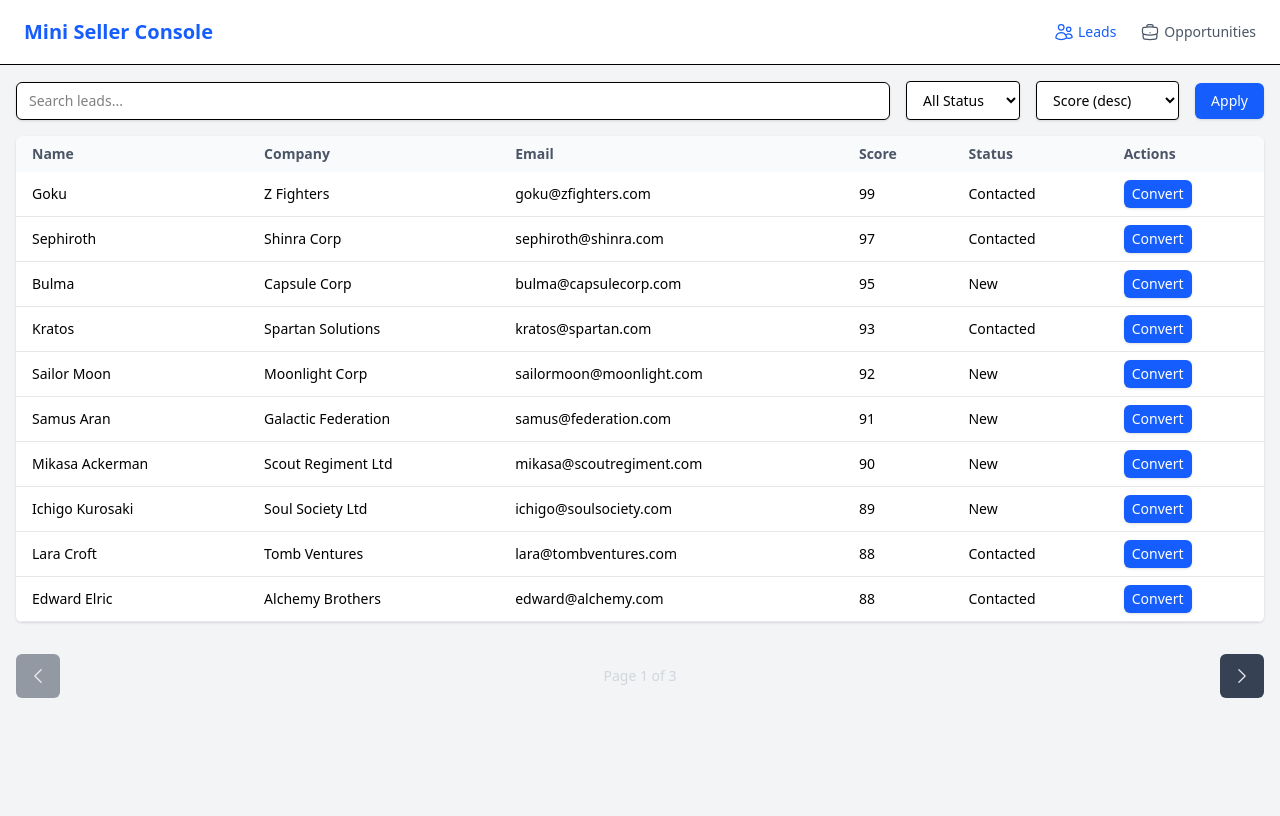
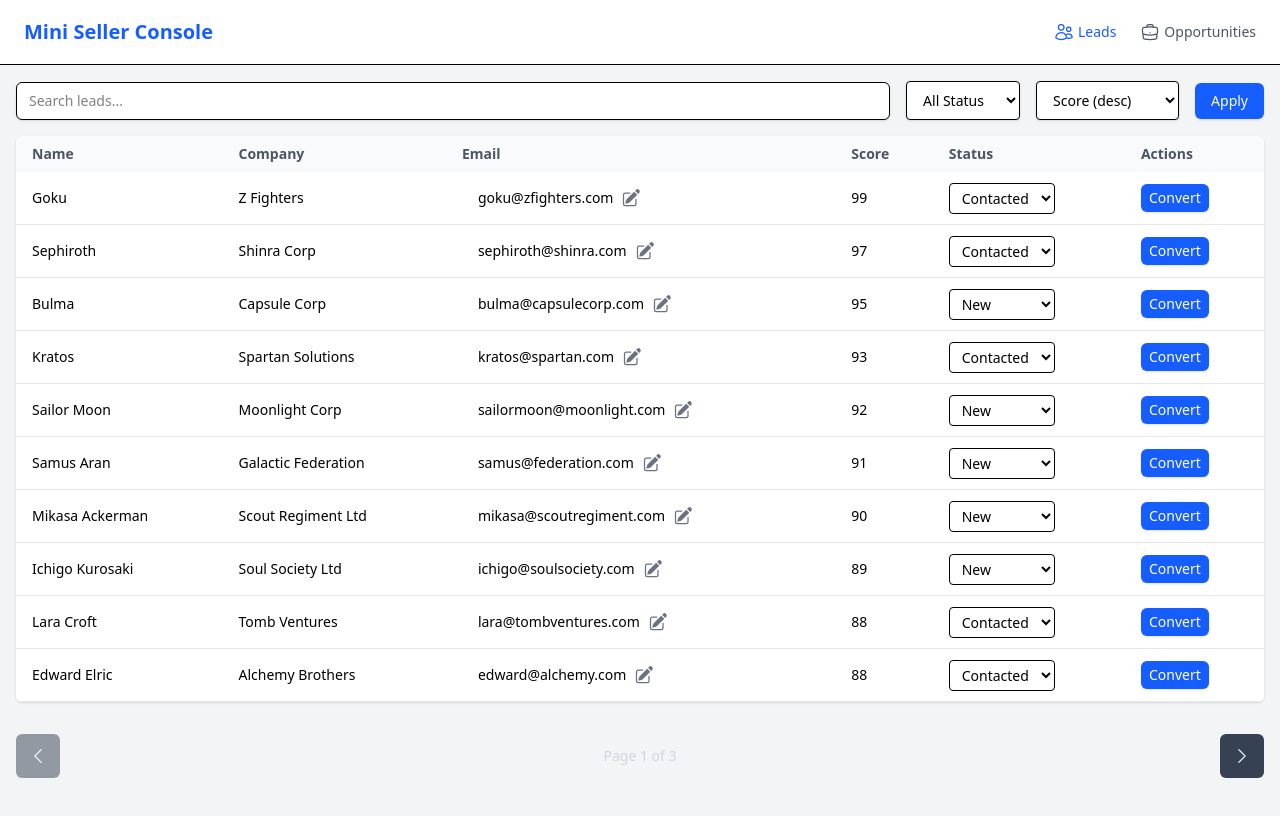
Before and after one commit to lcsdiniz/mini-seller-console, a React (Vite) app: page / in a window 1280 px wide. Shown: the top 816 px of the page. Built offline with nearby package versions, Linux system fonts and the light colour scheme.

Commit message:
feat: inline-editing

```diff
--- a/src/components/layout/SlideOver.tsx
+++ b/src/components/layout/SlideOver.tsx
@@ -4,8 +4,10 @@ import { XMarkIcon } from "@heroicons/react/24/solid";
 type SlideOverProps = {
   readonly isOpen: boolean;
   readonly onClose: () => void;
-  readonly onSubmit: () => void;
-  readonly submitLabel: string;
+  readonly onSubmit?: () => void;
+  readonly editable?: boolean;
+  readonly closeLabel?: string;
+  readonly submitLabel?: string;
   readonly title?: string;
   readonly children: React.ReactNode;
   readonly isSubmitDisabled?: boolean;
@@ -15,7 +17,9 @@ export default function SlideOver({
   isOpen,
   onClose,
   onSubmit,
-  submitLabel,
+  editable,
+  closeLabel = "Close",
+  submitLabel = "Submit",
   title,
   children,
   isSubmitDisabled = false,
@@ -67,6 +71,7 @@ export default function SlideOver({
               <div className="p-4 flex-1 overflow-auto">{children}</div>
 
               <div className="p-4 border-t flex gap-2 justify-end">
+                {editable && onSubmit && (
                   <button
                     className={`px-4 py-2 rounded-md font-semibold text-white bg-blue-500 hover:bg-blue-600 cursor-pointer disabled:bg-blue-300 disabled:cursor-not-allowed transition-colors duration-200`}
                     onClick={onSubmit}
@@ -74,11 +79,12 @@ export default function SlideOver({
                   >
                     {submitLabel}
                   </button>
+                )}
                 <button
                   className="px-4 py-2 rounded-md font-semibold bg-gray-300 hover:bg-gray-400 cursor-pointer transition-colors duration-200"
                   onClick={handleClose}
                 >
-                  Cancel
+                  {closeLabel}
                 </button>
               </div>
             </div>
--- a/src/components/ui/Table/Table.tsx
+++ b/src/components/ui/Table/Table.tsx
@@ -1,4 +1,4 @@
-import { useState, useMemo, type JSX } from "react";
+import { useState, useMemo, type JSX, useEffect } from "react";
 import { ChevronLeftIcon, ChevronRightIcon } from "@heroicons/react/24/solid";
 import type { TableHeader } from "@/types";
 
@@ -27,6 +27,10 @@ export function Table<T>({
     const start = (currentPage - 1) * pageSize;
     return data.slice(start, start + pageSize);
   }, [data, currentPage, pageSize]);
+
+  useEffect(() => {
+    setCurrentPage(1);
+  }, [data]);
 
   return (
     <div>
--- /dev/null
+++ b/src/features/lead/components/EditableEmail.tsx
@@ -0,0 +1,69 @@
+import { useState } from "react";
+import { PencilSquareIcon, XMarkIcon, CheckIcon} from "@heroicons/react/24/solid";
+import toast from "react-hot-toast";
+
+interface EditableEmailProps {
+  value: string;
+  onSave: (newValue: string) => void;
+}
+
+export function EditableEmail({ value, onSave }: EditableEmailProps) {
+  const [editing, setEditing] = useState(false);
+  const [tempValue, setTempValue] = useState(value);
+  const [error, setError] = useState("");
+
+  const validateEmail = (email: string) =>
+    /^[^\s@]+@[^\s@]+\.[^\s@]+$/.test(email);
+
+  const handleSave = () => {
+    if (!validateEmail(tempValue)) {
+      setError("Invalid email");
+      toast.error("Invalid email");
+      return;
+    }
+    onSave(tempValue);
+    setEditing(false);
+    setError("");
+  };
+
+  const handleCancel = () => {
+    setTempValue(value);
+    setEditing(false);
+    setError("");
+  };
+
+  return editing ? (
+    <div className="flex items-center space-x-1" onClick={(e) => e.stopPropagation()}>
+      <input
+        className={`border px-2 py-1 rounded w-full ${error ? "border-red-500" : ""}`}
+        value={tempValue}
+        onChange={(e) => setTempValue(e.target.value)}
+      />
+      <button
+        className="ml-2 hover:bg-gray-200 cursor-pointer rounded-md"
+        onClick={handleSave}
+      >
+        <CheckIcon className="h-5 w-5" color="green"/>
+      </button>
+      <button
+        className="ml-2 hover:bg-gray-200 cursor-pointer rounded-md"
+        onClick={handleCancel}
+      >
+        <XMarkIcon className="h-5 w-5" color="red"/>
+      </button>
+    </div>
+  ) : (
+    <div className="flex items-center justify-between">
+      <span>{value}</span>
+      <button
+        className="ml-2 text-gray-500 hover:bg-gray-200 cursor-pointer rounded-md"
+        onClick={(e) => {
+          e.stopPropagation();
+          setEditing(true);
+        }}
+      >
+        <PencilSquareIcon className="h-5 w-5" />
+      </button>
+    </div>
+  );
+}
--- a/src/features/lead/components/LeadDetails.tsx
+++ b/src/features/lead/components/LeadDetails.tsx
@@ -1,52 +1,23 @@
-import { useState } from "react";
 import type { Lead } from "@/types";
 import SlideOver from "@/components/layout/SlideOver";
-import { Select } from "@/components/ui/Select";
-import { leadStatusOptions } from "../constants";
 
 type LeadDetailsProps = {
   readonly lead: Lead;
   readonly isOpen: boolean;
   readonly onClose: () => void;
-  readonly onUpdate: (updatedLead: Lead) => void;
 };
 
 export function LeadDetails({
   lead,
   isOpen,
   onClose,
-  onUpdate,
 }: LeadDetailsProps) {
-  const [editingLead, setEditingLead] = useState<Lead>(lead);
-  const [error, setError] = useState("");
-
-  const validateEmail = (email: string) =>
-    /^[^\s@]+@[^\s@]+\.[^\s@]+$/.test(email);
-
-  const handleEmailChange = (value: string) => {
-    setEditingLead((prev) => (prev ? { ...prev, email: value } : prev));
-    setError(!validateEmail(value) ? "Email inválido!" : "");
-  };
-
-  const editLead = () => {
-    if (!validateEmail(editingLead.email)) return;
-    onUpdate(editingLead);
-    onClose();
-  };
-
-  const isUpdateDisabled =
-    !editingLead ||
-    error !== "" ||
-    (editingLead.email === lead.email && editingLead.status === lead.status);
 
   return (
     <SlideOver
       isOpen={isOpen}
       onClose={onClose}
-      onSubmit={editLead}
-      submitLabel="Edit"
       title="Lead Details"
-      isSubmitDisabled={isUpdateDisabled}
     >
       <div className="space-y-4">
         <p>
@@ -56,30 +27,12 @@ export function LeadDetails({
           <strong>Company:</strong> {lead.company}
         </p>
 
-        <div>
-          <strong>Email:</strong>
-          <input
-            type="text"
-            value={editingLead?.email ?? ""}
-            onChange={(e) => handleEmailChange(e.target.value)}
-            className={`border rounded-md px-2 py-1 w-full mt-1 ${
-              error ? "border-red-500" : ""
-            }`}
-          />
-          {error && <p className="text-red-500 mt-1">{error}</p>}
-        </div>
-
-        <Select
-          type="form"
-          label="Status"
-          options={leadStatusOptions}
-          value={editingLead?.status ?? ""}
-          onChange={(e: React.ChangeEvent<HTMLSelectElement>) =>
-            setEditingLead((prev) =>
-              prev ? { ...prev, status: e.target.value } : prev
-            )
-          }
-        />
+        <p>
+          <strong>Email:</strong> {lead.email}
+        </p>
+        <p>
+          <strong>Status:</strong> <span className="capitalize">{lead.status}</span>
+        </p>
       </div>
     </SlideOver>
   );
--- a/src/features/lead/components/LeadList.tsx
+++ b/src/features/lead/components/LeadList.tsx
@@ -86,7 +86,7 @@ export default function LeadList() {
       if (sort === "company") return a.company.localeCompare(b.company);
       return 0;
     });
-
+    console.log(filtered.map(l => l.status));
     return filtered;
   }
 
@@ -172,8 +172,10 @@ export default function LeadList() {
           onRowClick={setSelectedLead}
           renderRow={(lead) => (
             <LeadRow
+              key={lead.id}
               lead={lead}
               onSelect={setSelectedLead}
+              onUpdate={handleUpdateLead}
               onConvert={(lead) =>
                 setNewOpportunity({
                   id: lead.id,
@@ -192,7 +194,6 @@ export default function LeadList() {
           lead={selectedLead}
           isOpen={!!selectedLead}
           onClose={() => setSelectedLead(null)}
-          onUpdate={handleUpdateLead}
         />
       )}
 
--- a/src/features/lead/components/LeadRow.tsx
+++ b/src/features/lead/components/LeadRow.tsx
@@ -1,24 +1,63 @@
-import type { Lead } from '@/types';
-import { Button } from '@/components/ui/Button';
+import { useEffect, useState } from "react";
+import type { Lead } from "@/types";
+import { Button } from "@/components/ui/Button";
+import { EditableEmail } from "./EditableEmail";
+import { leadStatusOptions } from "../constants";
 
 interface LeadRowProps {
   readonly lead: Lead;
   readonly onSelect: (lead: Lead) => void;
   readonly onConvert: (lead: Lead) => void;
+  readonly onUpdate: (updatedLead: Lead) => void;
 }
 
-export function LeadRow({ lead, onSelect, onConvert }: LeadRowProps) {
+export function LeadRow({ lead, onSelect, onConvert, onUpdate }: LeadRowProps) {
+  const [editingStatus, setEditingStatus] = useState(lead.status);
+
+  function handleStatusChange(value: string) {
+    setEditingStatus(value);
+    if (value !== lead.status) {
+      onUpdate({ ...lead, status: value });
+    }
+  };
+
+  useEffect(() => {
+    setEditingStatus(lead.status);
+  }, [lead.status]);
+
   return (
     <tr
-      key={lead.id}
       className="border-b border-gray-200 bg-white hover:bg-gray-100 cursor-pointer"
       onClick={() => onSelect(lead)}
     >
       <td className="px-4 py-2">{lead.name}</td>
       <td className="px-4 py-2 hidden md:table-cell">{lead.company}</td>
-      <td className="px-4 py-2 hidden lg:table-cell">{lead.email}</td>
+      <td className="px-4 py-2 hidden lg:table-cell">
+        <td className="px-4 py-2 hidden lg:table-cell">
+          <EditableEmail
+            value={lead.email}
+            onSave={(newEmail) => onUpdate({ ...lead, email: newEmail })}
+          />
+        </td>
+      </td>
       <td className="px-4 py-2">{lead.score}</td>
-      <td className="px-4 py-2 capitalize">{lead.status}</td>
+      <td className="px-4 py-2 capitalize">
+        <select
+          value={editingStatus}
+          onChange={(e) => handleStatusChange(e.target.value)}
+          onClick={(e) => e.stopPropagation()}
+          className="border rounded px-2 py-1"
+        >
+          {leadStatusOptions
+            .filter(status => status.value !== "all")
+            .map((option) => (
+              <option key={option.value} value={option.value}>
+                {option.label}
+              </option>
+            ))
+          }
+        </select>
+      </td>
       <td className="px-4 py-2">
         <Button
           label="Convert"
--- a/src/features/opportunity/components/NewOpportunity.tsx
+++ b/src/features/opportunity/components/NewOpportunity.tsx
@@ -63,6 +63,7 @@ export function NewOpportunity({ isOpen, onClose, onCreate, opportunity }: NewOp
       submitLabel="Create"
       title="New Opportunity"
       isSubmitDisabled={isSaveDisabled}
+      editable
     >
       <div className="space-y-4">
         <div>
```
Lines whose indentation alone changed are shown as unchanged.
